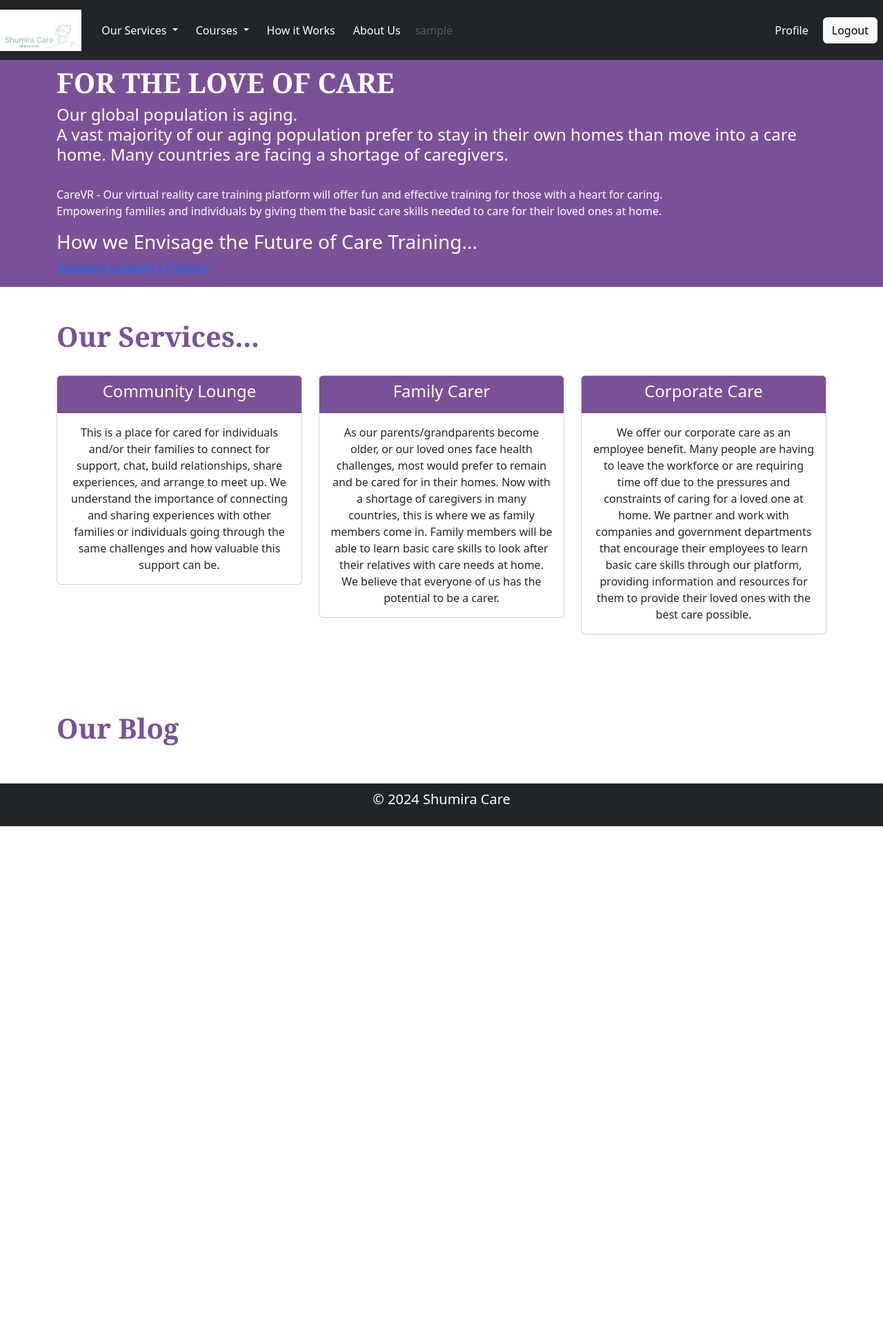
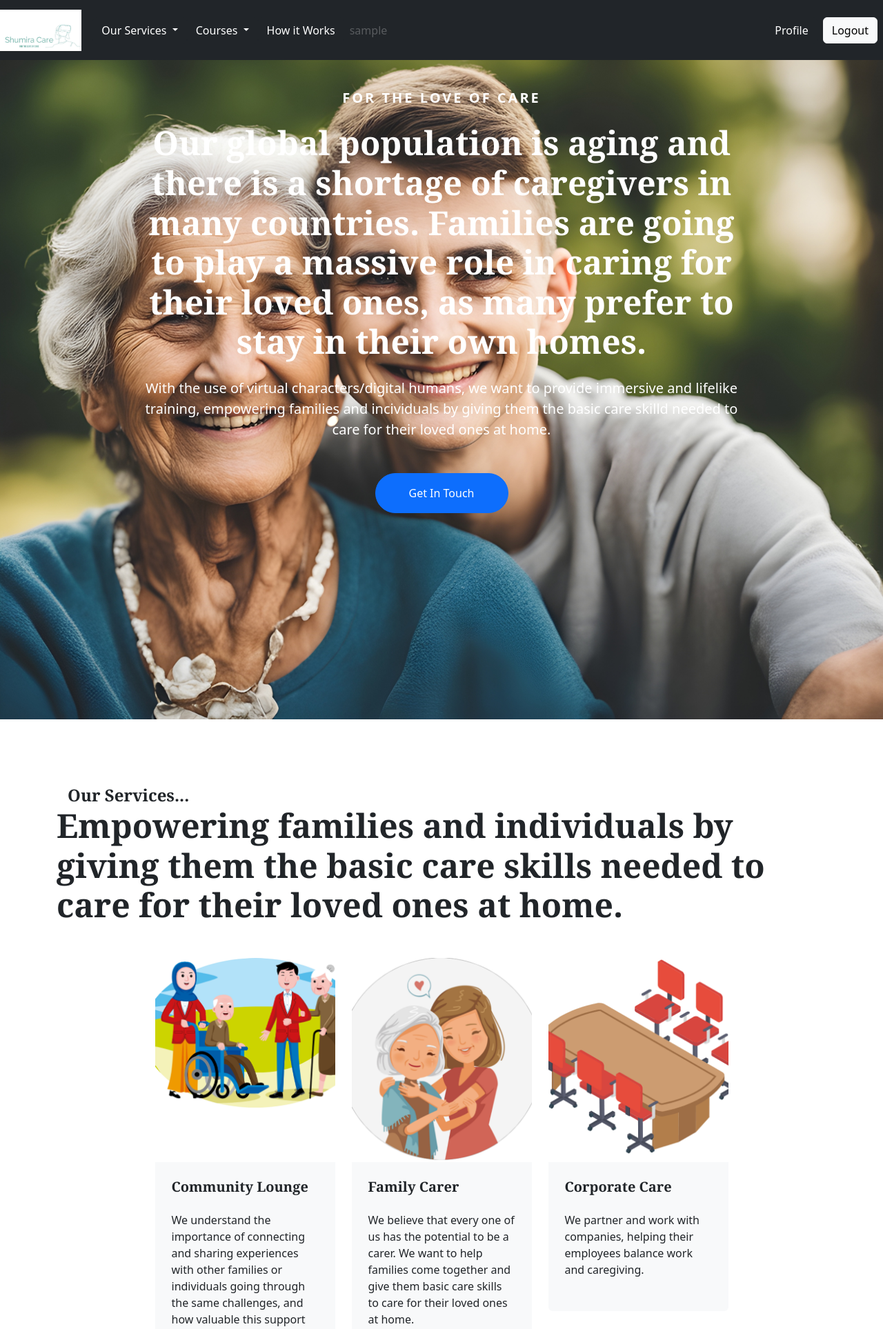
Before and after one commit to Chido100/shumira-care, a Django app: page / in a window 1280 px wide. Shown: the top 1927 px of the page at 69% size. Before the commit the page ends 1198 px from the top, so only its background shows below. Run offline with Django 4.2, Linux system fonts and the light colour scheme; the visitor is signed in with stand-in values (Sample User, id 1); data that the repository does not hold is empty; some libraries are stand-ins or nearby versions.

Commit message:
Updated templates

```diff
--- a/shumira/dashboard/admin.py
+++ b/shumira/dashboard/admin.py
@@ -1,5 +1,5 @@
 from django.contrib import admin
-from .models import Item, AboutUs
+from .models import Item
 
 
 class ItemAdmin(admin.ModelAdmin):
@@ -8,5 +8,3 @@ class ItemAdmin(admin.ModelAdmin):
 
 
 admin.site.register(Item, ItemAdmin)
-
-admin.site.register(AboutUs)
--- a/shumira/dashboard/urls.py
+++ b/shumira/dashboard/urls.py
@@ -9,5 +9,4 @@ urlpatterns = [
     path('edit_item/<int:pk>/', views.edit_item, name='edit-item'),
     path('delete_item/<int:pk>/', views.delete_item, name='delete-item'),
 
-    path('about_us/', views.about_us, name='about-us'),
 ]
--- a/shumira/dashboard/views.py
+++ b/shumira/dashboard/views.py
@@ -1,5 +1,5 @@
 from django.shortcuts import render, redirect, get_object_or_404
-from .models import Item, AboutUs
+from .models import Item
 from .forms import NewItemForm, EditItemForm
 from django.contrib.auth.decorators import login_required
 
@@ -59,9 +59,3 @@ def delete_item(request, pk):
         item.delete()
         return redirect('dashboard')
     return render(request, 'dashboard/delete_item.html', {'item': item})
-
-
-# About Us page
-def about_us(request):
-    abouts = AboutUs.objects.all()
-    return render(request, 'dashboard/about_us.html', {'abouts': abouts})
--- a/shumira/templates/base.html
+++ b/shumira/templates/base.html
@@ -12,6 +12,10 @@
 
 
         <link rel="stylesheet" href="https://cdn.jsdelivr.net/npm/bootstrap-icons@1.10.5/font/bootstrap-icons.css">
+
+        <!-- Icon Font Stylesheet -->
+        <link rel="stylesheet" href="https://use.fontawesome.com/releases/v5.15.4/css/all.css"/>
+        <link href="https://cdn.jsdelivr.net/npm/bootstrap-icons@1.4.1/font/bootstrap-icons.css" rel="stylesheet">
 
     {% if title %}
         <title>Shumira Care - {{ title }}</title>
@@ -81,7 +85,7 @@
 
 
 
-                                <a class="btn btn-dark" aria-expanded="false" href="{% url 'about-us' %}">About Us</a>
+
 
 
 
@@ -105,8 +109,7 @@
 
             </div>
 
-    </nav>
-
+        </nav>
 
 
 
--- a/shumira/templates/dashboard/dashboard.html
+++ b/shumira/templates/dashboard/dashboard.html
@@ -2,8 +2,27 @@
 
 {% block content %}
 
+<!-- Carousel Start -->
+<div class="header-carousel owl-carousel">
+  <div class="header-carousel-item">
+      <img src="media/dashboard_images/dashboard_img.jpeg" class="img-fluid w-100" alt="Image">
+      <div class="carousel-caption">
+          <div class="carousel-caption-content p-3">
+              <h5 class="text-white text-uppercase fw-bold mb-4" style="letter-spacing: 3px;">FOR THE LOVE OF CARE</h5>
+              <h1 class="display-5 text-white mb-4" style="font-family:Georgia, 'Times New Roman', Times, serif; font-weight: 800;">Our global population is aging and there is a shortage of caregivers in many countries. Families
+                 are going to play a massive role in caring for their loved ones, as many prefer to stay in their own homes.
+              </h1>
+              <p class="mb-5 fs-5">With the use of virtual characters/digital humans, we want to provide immersive and lifelike training, empowering
+                families and incividuals by giving them the basic care skilld needed to care for their loved ones at home.
+              </p>
+              <a class="btn btn-primary rounded-pill text-white py-3 px-5" href="#">Get In Touch</a>
+          </div>
+      </div>
+  </div>
+<!-- Carousel End -->
+
 <!-- Showcase -->
-<section class="p-5 p-lg-0 text-center text-white text-sm-start" style="background-color: rgb(122, 81, 151);">
+<!--<section class="p-5 p-lg-0 text-center text-white text-sm-start" style="background-color: rgb(122, 81, 151);">
     <br><div class="container">
         <div class="d-sm-flex align-items-center justify-content-between">
             <div>
@@ -21,83 +40,113 @@
                   <h3>
                     How we Envisage the Future of Care Training...
                   </h3>
-                  <a href="https://www.facebook.com/shumiracare">Facebook</a>
-                  <a href="https://www.linkedin.com/in/shumira-care-57a864265/">LinkedIn</a>
-                  <a href="https://twitter.com/Shumira_care">X (Twitter)</a>
                 </p>
             </div>
-            <!--<img class="img-fluid w-50 d-none d-sm-block" src="/media/item_images/showcase.png" alt="" />-->
+
         </div>
     </div>
 
-</section>
+</section>-->
 
 
+<!-- Services Start -->
+<div class="container-fluid service py-5">
+  <div class="container py-5">
+      <div class="section-title mb-5 wow fadeInUp" data-wow-delay="0.2s">
+          <div class="sub-style">
+              <h4 class="sub-title px-3 mb-0" style="font-family:Georgia, 'Times New Roman', Times, serif; font-weight: 800;">Our Services...</h4>
+          </div>
+          <h5 class="display-5 mb-4" style="font-family:Georgia, 'Times New Roman', Times, serif; font-weight: 800;">Empowering families and individuals by giving them the basic care skills needed to care for their loved ones at home.</h5>
 
-<!-- Boxes -->
-<section class="p-5">
-    <div class="container">
-        <h1 style="color: rgb(122, 81, 151); font-family:Georgia, 'Times New Roman', Times, serif; font-weight: 800;">Our Services...</h1><br>
-        <div class="row text-center g-4">
-            <div class="col-md-4">
-                <div class="card mb-3 text-dark">
-                    <div class="card-header text-white" style="background-color:rgb(122, 81, 151);"><h4>Community Lounge</h4></div>
-                    <div class="card-body">
-                      <p class="card-text">
-                        This is a place for cared for individuals and/or their families to connect
-                        for support, chat, build relationships, share experiences, and arrange to
-                        meet up. We understand the importance of connecting and sharing
-                        experiences with other families or individuals going through the same
-                        challenges and how valuable this support can be.
+      </div>
+      <div class="row g-4 justify-content-center">
+          <div class="col-md-6 col-lg-4 col-xl-3 wow fadeInUp" data-wow-delay="0.1s">
+              <div class="service-item rounded">
+                 <div class="service-img rounded-top">
+                      <img src="media/dashboard_images/community lounge.webp" class="img-fluid rounded-top w-100" alt="">
+                 </div>
+                  <div class="service-content rounded-bottom bg-light p-4">
+                      <div class="service-content-inner">
+                          <h5 class="mb-4" style="font-family:Georgia, 'Times New Roman', Times, serif; font-weight: 800;">Community Lounge</h5>
+                          <p class="mb-4">We understand the importance of connecting and sharing experiences with other
+                            families or individuals going through the same challenges, and how valuable this support can be.</p>
+
+                      </div>
+                  </div>
+              </div>
+          </div>
+          <div class="col-md-6 col-lg-4 col-xl-3 wow fadeInUp" data-wow-delay="0.3s">
+              <div class="service-item rounded">
+                 <div class="service-img rounded-top">
+                      <img src="media/dashboard_images/family care.webp" class="img-fluid rounded-top w-100" alt="">
+                 </div>
+                  <div class="service-content rounded-bottom bg-light p-4">
+                      <div class="service-content-inner">
+                          <h5 class="mb-4" style="font-family:Georgia, 'Times New Roman', Times, serif; font-weight: 800;">Family Carer</h5>
+                          <p class="mb-4">We believe that every one of us has the potential to be a carer. We want to help families
+                            come together and give them basic care skills to care for their loved ones at home.
                           </p>
                       </div>
                   </div>
               </div>
-
-            <div class="col-md-4">
-                <div class="card mb-3 text-dark">
-                    <div class="card-header text-white" style="background-color:rgb(122, 81, 151);"><h4>Family Carer</h4></div>
-                    <div class="card-body">
-                      <p class="card-text">
-                        As our parents/grandparents become older, or our loved ones face
-                        health challenges, most would prefer to remain and be cared for in their
-                        homes. Now with a shortage of caregivers in many countries, this is where
-                        we as family members come in.
-
-                        Family members will be able to learn basic care skills to look after their
-                        relatives with care needs at home. We believe that everyone of us has
-                        the potential to be a carer.
-                      </p>
+          </div>
+          <div class="col-md-6 col-lg-4 col-xl-3 wow fadeInUp" data-wow-delay="0.5s">
+              <div class="service-item rounded">
+                 <div class="service-img rounded-top">
+                      <img src="media/dashboard_images/corporate care.webp" class="img-fluid rounded-top w-100" alt="">
+                 </div>
+                  <div class="service-content rounded-bottom bg-light p-4">
+                      <div class="service-content-inner">
+                          <h5 class="mb-4" style="font-family:Georgia, 'Times New Roman', Times, serif; font-weight: 800;">Corporate Care</h5>
+                          <p class="mb-4">We partner and work with companies, helping their employees balance work and caregiving.</p>
+                      </div>
                   </div>
               </div>
           </div>
 
-            <div class="col-md-4">
-                <div class="card mb-3 text-dark">
-                    <div class="card-header text-white" style="background-color:rgb(122, 81, 151);"><h4>Corporate Care</h4></div>
-                    <div class="card-body">
-                      <p class="card-text">
-                        We offer our corporate care as an employee benefit. Many people are
-                        having to leave the workforce or are requiring time off due to the
-                        pressures and constraints of caring for a loved one at home. We partner
-                        and work with companies and government departments that encourage
-                        their employees to learn basic care skills through our platform, providing
-                        information and resources for them to provide their loved ones with the
-                        best care possible.
-                      </p>
       </div>
   </div>
 </div>
+<!-- Services End -->
 
 
+<!-- About Start -->
+<div class="container-fluid about bg-light py-5">
+  <div class="container py-5">
+      <div class="row g-5 align-items-center">
+          <div class="col-lg-5 wow fadeInLeft" data-wow-delay="0.2s">
+              <div class="about-img pb-5 ps-5">
+                  <img src="media/item_images/Photo1.jpg" class="img-fluid rounded w-100" style="object-fit: cover;" alt="Image">
               </div>
-
           </div>
-
-</section>
+          <div class="col-lg-7 wow fadeInRight" data-wow-delay="0.4s">
+              <div class="section-title text-start mb-5">
+                  <h4 class="sub-title pe-3 mb-0" style="font-family:Georgia, 'Times New Roman', Times, serif; font-weight: 800;">About Us</h4>
+                  <h1 class="display-4 mb-4" style="font-family:Georgia, 'Times New Roman', Times, serif; font-weight: 800;">It's about family.</h1>
+                  <p class="mb-4">Shumira Care was founded 2017 by Tariro and Esther. Their aim was to provide home care in their local community after witnessing how families
+                     often feel ill-equipped and overwhelmed when their loved one suddenly needs care at home. It was during this time that they met families who were struggling
+                     to find home carers, and unable to provide basic care for their loved one themselves. They witnessed the importnace of person centred, quality care, and the
+                     impact it can have on individuals and their loved ones.
+                  </p>
+                  <p class="mb-4">More recently, Tariro and Esther had the privilege of coming together with their family to provide 24/7 care for Esther's Grndfather in his home,
+                    until he sadly passed away. While this can be a daunting prospect, the fact is that many families will have to face this in the future,
+                    and Shumira Care wants to help.
+                 </p>
+                  <div class="mb-4">
+                      <p class="display-6 text-secondary"><i class="fa fa-check text-primary me-2"></i> Our mission is to champion quality care, and make training easily accessible to anyone.</p>
+                      <p class="display-6 text-secondary"><i class="fa fa-check text-primary me-2"></i> Our vision is to see a transformation in the way we approach care.</p>
+                  </div>
+              </div>
+          </div>
+      </div>
+  </div>
+</div>
+<!-- About End -->
 
 
 <!-- Boxes -->
+<div class="section-title mb-5 wow fadeInUp" data-wow-delay="0.1s">
+
 <section class="p-5">
     <div class="container">
         <h1 style="color: rgb(122, 81, 151); font-family:Georgia, 'Times New Roman', Times, serif; font-weight: 800;">Our Blog</h1><br>
@@ -133,16 +182,30 @@
 
 
 
-
-
 <!-- Footer -->
-
 <footer class="p-2 bg-dark text-white text-center position-relative">
-    <div class="container">
-        <p class="lead">&copy; 2024 Shumira Care</p>
-        <a class="position-absolute bottom-0 end-0 p-5"></a>
+  <!-- Topbar Start -->
+  <div class="container-fluid bg-dark px-5 d-none d-lg-block">
+    <div class="row gx-0 align-items-center" style="height: 45px;">
+        <div class="col-lg-8 text-center text-lg-start mb-lg-0">
+            <div class="d-flex flex-wrap">
+                <a href="#" class="text-light me-4"><i class="fas fa-phone-alt text-primary me-2"></i>+01234567890</a>
+                <a href="#" class="text-light me-0"><i class="fas fa-envelope text-primary me-2"></i>tariro.kanyemba@hotmail.com</a>
             </div>
+        </div>
+        <div class="col-lg-4 text-center text-lg-end">
+            <div class="d-flex align-items-center justify-content-end">
+                <a href="https://www.facebook.com/shumiracare" class="btn btn-light btn-square border rounded-circle nav-fill me-3"><i class="fab fa-facebook-f"></i></a>
+                <a href="https://twitter.com/Shumira_care" class="btn btn-light btn-square border rounded-circle nav-fill me-3"><i class="fab fa-twitter"></i></a>
+                <a href="https://www.linkedin.com/in/shumira-care-57a864265/" class="btn btn-light btn-square border rounded-circle nav-fill me-0"><i class="fab fa-linkedin-in"></i></a>
+            </div>
+        </div>
+    </div>
+</div>
+<!-- Topbar End -->
 </footer>
 
 
+
+
 {% endblock content %}
```
Also changed, not shown: shumira/dashboard/models.py (+0 -12 lines), shumira/templates/dashboard/about_us.html (deleted, +0 -16 lines), shumira/dashboard/migrations/0003_delete_aboutus.py (added), shumira/media/dashboard_images/community lounge.webp (added), shumira/media/dashboard_images/corporate care.webp (added), shumira/media/dashboard_images/dashboard_img.jpeg (added), shumira/media/dashboard_images/family care.webp (added), shumira/media/item_images/Photo1.jpg (added). Lines whose indentation alone changed are shown as unchanged.
